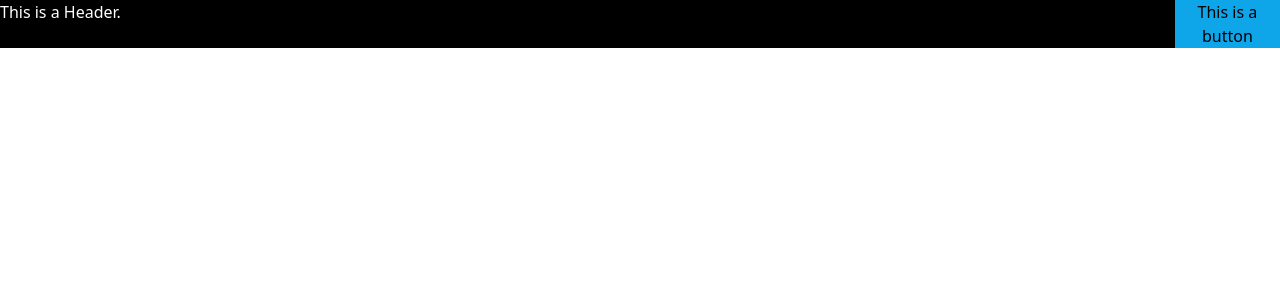
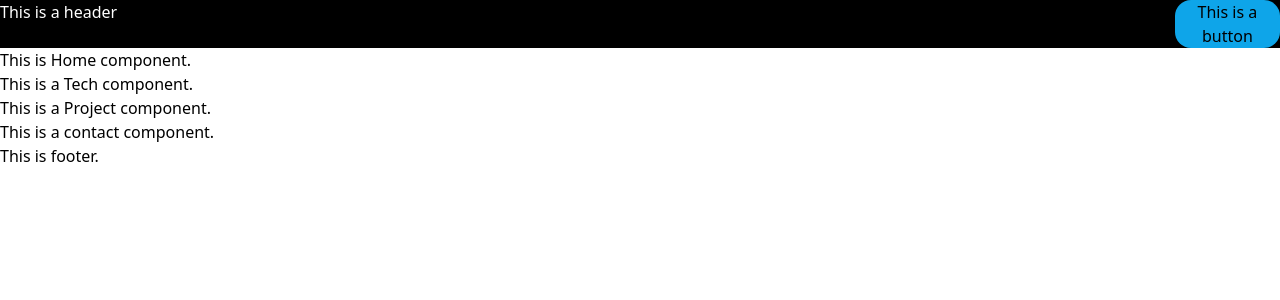
Before and after one commit to harshit-46/portfolio, a React (Create React App) app: page / in a window 1280 px wide. Shown: the top 300 px of the page. Built offline with nearby package versions, Linux system fonts and the light colour scheme.

Commit message:
Components Added

```diff
--- a/package.json
+++ b/package.json
@@ -8,6 +8,7 @@
     "@testing-library/user-event": "^13.5.0",
     "react": "^18.3.1",
     "react-dom": "^18.3.1",
+    "react-router-dom": "^6.24.1",
     "react-scripts": "5.0.1",
     "web-vitals": "^2.1.4"
   },
--- a/src/App.js
+++ b/src/App.js
@@ -1,10 +1,24 @@
 import './App.css';
+
+import React from 'react'
 import Header from './components/Header';
+import Home from './components/Home';
+import Tech from './components/Tech';
+import Projects from './components/Projects';
+import Getcontact from './components/Getcontact';
+import Bottom from './components/Bottom';
+
+//import {BrowserRouter as Router, Routes, Route} from "react-router-dom";
 
 function App() {
   return (
     <div>
-      <Header/>
+      <Header />
+      <Home/>
+      <Tech/>
+      <Projects/>
+      <Getcontact/>
+      <Bottom/>
     </div>
   );
 }
--- /dev/null
+++ b/src/components/Bottom.js
@@ -0,0 +1,11 @@
+import React from 'react'
+
+const Bottom = () => {
+    return (
+        <div>
+            This is footer.
+        </div>
+    )
+}
+
+export default Bottom
--- /dev/null
+++ b/src/components/Getcontact.js
@@ -0,0 +1,11 @@
+import React from 'react'
+
+const Getcontact = () => {
+    return (
+        <div>
+            This is a contact component.
+        </div>
+    )
+}
+
+export default Getcontact
--- a/src/components/Header.js
+++ b/src/components/Header.js
@@ -3,9 +3,9 @@ import React from 'react'
 const Header = () => {
     return (
         <div>
-            <div className="flex">
-                <nav className="bg-black h-15 w-full text-white">This is a Header.</nav>
-                <button className="bg-sky-500 hover:bg-sky-700">This is a button</button>
+            <div className="flex bg-black h-25 w-full border-b-10 border-blue-500">
+                <nav className="w-full text-white">This is a header</nav>
+                <button className="bg-sky-500 hover:bg-sky-700 rounded-2xl">This is a button</button>
             </div>
         </div>
     )
--- /dev/null
+++ b/src/components/Home.js
@@ -0,0 +1,11 @@
+import React from 'react'
+
+const Home = () => {
+    return (
+        <div>
+            This is Home component.
+        </div>
+    )
+}
+
+export default Home
--- /dev/null
+++ b/src/components/Projects.js
@@ -0,0 +1,11 @@
+import React from 'react'
+
+const Projects = () => {
+    return (
+        <div>
+            This is a Project component.
+        </div>
+    )
+}
+
+export default Projects
--- /dev/null
+++ b/src/components/Tech.js
@@ -0,0 +1,11 @@
+import React from 'react'
+
+const Tech = () => {
+    return (
+        <div>
+            This is a Tech component.
+        </div>
+    )
+}
+
+export default Tech
```
Also changed, not shown: 1 other file (tests, documents, lock files or other folders).
